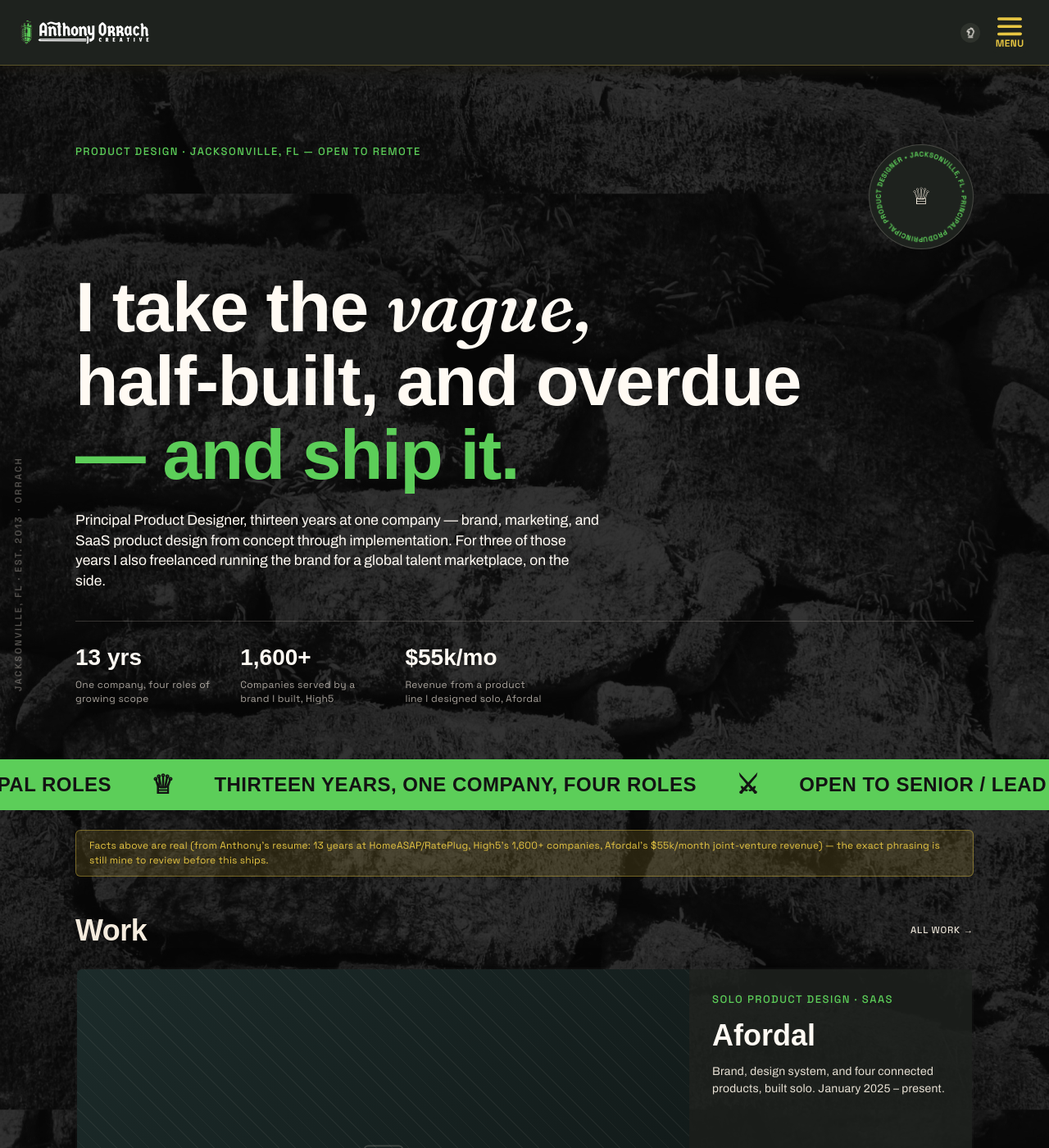
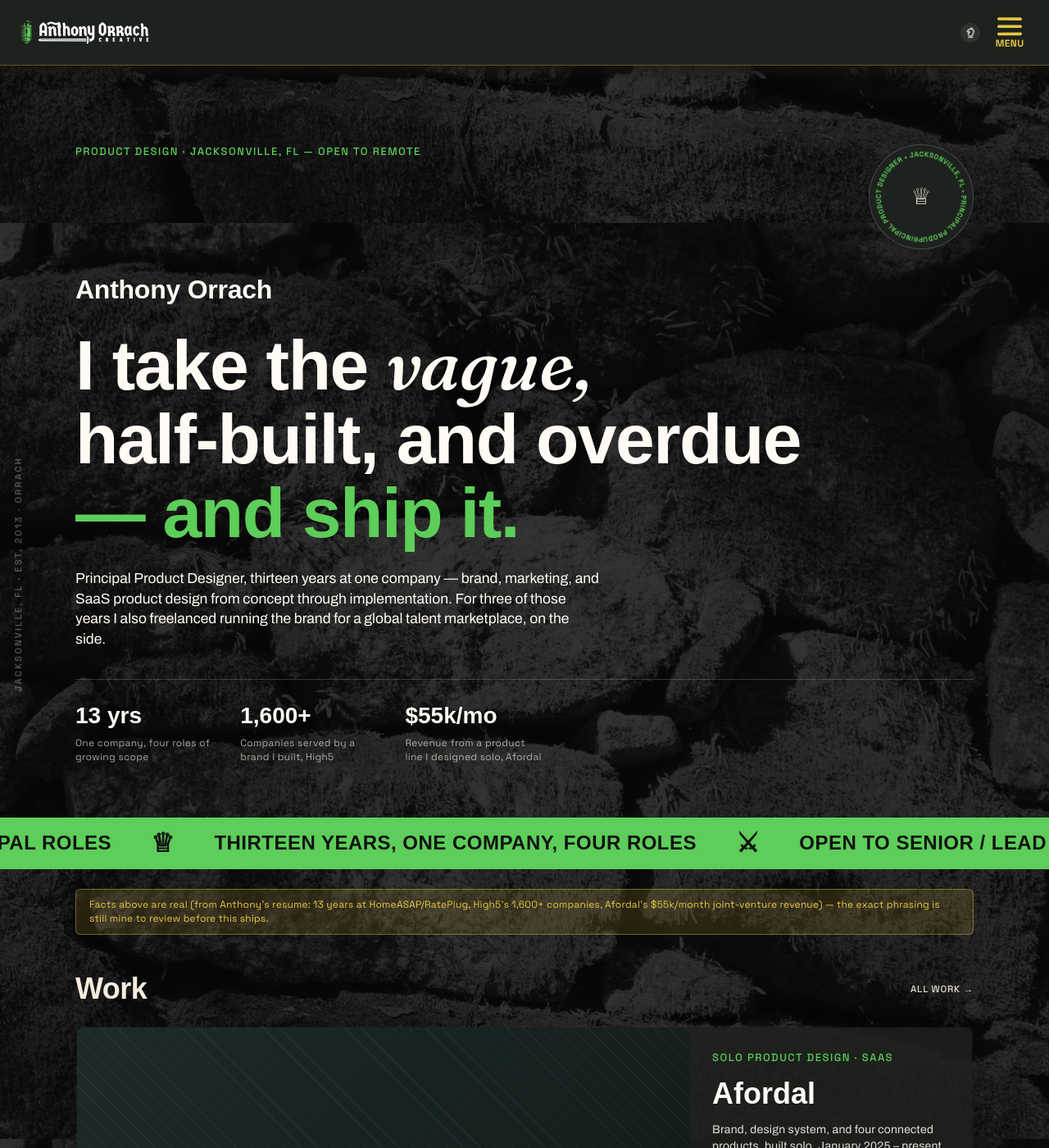
Before and after one commit to orrachcreative/orrachcreative.github.io, a Jekyll site: the page built from index.html, in a window 1280 px wide and 1400 px high. Shown: the whole window at 82% size. Built offline with Jekyll 4.4.1, drawn with Linux system fonts in a browser that asks for light colours; some web fonts are replaced.

Commit message:
Put the name in the home hero, between eyebrow and headline
The name was only in the header wordmark, the corner label and on About.
A wordmark reads as a logo, so it gets skipped the way any site header
does — someone could read the whole hero and not register whose
portfolio it is. That matters most for the recruiter holding a resume in
one hand and this page in the other.

Sized well under the headline on purpose. The headline is what says what
he's like to work with, and a name set large enough to compete with it
makes the visitor do the work of figuring out why they should care.

Co-Authored-By: Claude Opus 5 <noreply@anthropic.com>
Claude-Session: https://claude.ai/code/session_01MzSaLw8aaGzPaaBcGJvVrm

```diff
--- a/assets/css/style.css
+++ b/assets/css/style.css
@@ -834,6 +834,26 @@ body.menu-open {
   gap: 16px;
 }
 
+/* The name, sitting between the eyebrow and the headline. Deliberately
+   not display-sized: the headline is the thing that should land first,
+   and a name set large enough to compete with it makes the visitor do
+   the work of figuring out why they should care. This is big enough to
+   be read rather than skimmed past the way a header wordmark is, and
+   small enough to stay an introduction. */
+.hero__name {
+  font-family: var(--font-display);
+  font-weight: 600;
+  font-size: clamp(1.5rem, 1.25rem + 1vw, 2rem);
+  line-height: 1.1;
+  letter-spacing: -0.25px;
+  margin-top: 8px;
+  margin-bottom: 4px;
+}
+
+.hero-shell .hero__name {
+  color: var(--parchment);
+}
+
 .hero__title {
   max-width: 700px;
 }
--- a/index.html
+++ b/index.html
@@ -18,6 +18,7 @@ nav: home
         <span class="seal-badge__center">&#9813;</span>
       </button>
     </div>
+    <p class="hero__name">Anthony Orrach</p>
     <h1 class="display-1 hero__title kinetic-title" aria-label="I take the vague, half-built, and overdue — and ship it.">
       <span class="kinetic-title-inner" aria-hidden="true">
         <span class="kinetic-word">I&nbsp;take</span>
```
